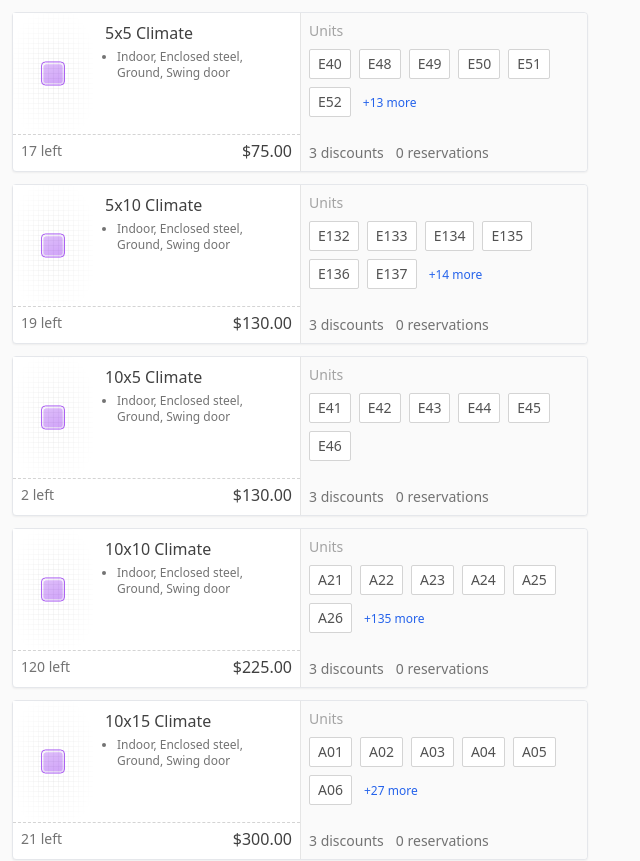
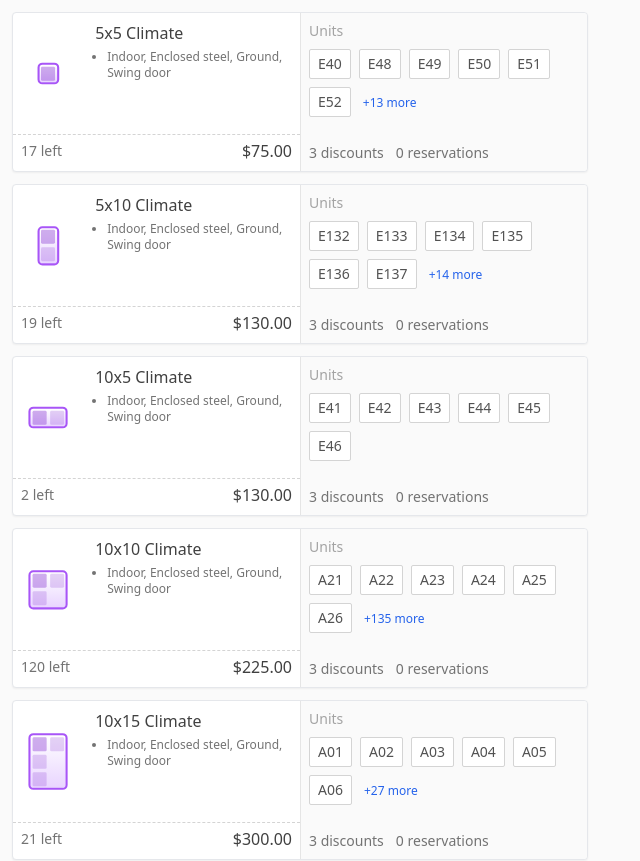
Before and after one commit to tzeying/lets-make-grids, a Next.js app in the folder grids-grids-grids/: page /unit-selector in a window 1280 px wide. Shown: the top 861 px of the page, without its empty margins (0-640 px from the left). Built offline with nearby package versions, Linux system fonts and the light colour scheme.

Commit message:
generate plotted grid

```diff
--- a/grids-grids-grids/components/feature-list.js
+++ b/grids-grids-grids/components/feature-list.js
@@ -15,7 +15,7 @@ function FeatureList({ list }) {
             return acc;
         }, {});
 
-    console.log(displayList)
+    // console.log(displayList)
 
     return (
         <>
--- a/grids-grids-grids/components/grid-image.js
+++ b/grids-grids-grids/components/grid-image.js
@@ -1,18 +1,4 @@
-function GridSVG({ unit }) {
-    return (
-        <svg width="100%" height="100%" xmlns="http://www.w3.org/2000/svg">
-            <defs>
-                <pattern id="smallGrid" width={unit} height={unit} patternUnits="userSpaceOnUse">
-                    <path d={`M ${unit} 0 L 0 0 0 ${unit}`} fill="none" stroke="black" stroke-width="0.5" />
-                </pattern>
-                <pattern id="grid" width="50" height="50" patternUnits="userSpaceOnUse">
-                    <rect width="50" height="50" fill="url(#smallGrid)" />
-                </pattern>
-            </defs>
-            <rect width="100%" height="100%" fill="url(#grid)" />
-        </svg>
-    )
-}
+import GridSVG from '../components/grid-svg';
 
 function GridImage() {
     return (
--- /dev/null
+++ b/grids-grids-grids/components/grid-svg.js
@@ -0,0 +1,17 @@
+function GridSVG({ unit }) {
+    return (
+        <svg width="100%" height="100%" xmlns="http://www.w3.org/2000/svg">
+            <defs>
+                <pattern id="smallGrid" width={unit} height={unit} patternUnits="userSpaceOnUse">
+                    <path d={`M ${unit} 0 L 0 0 0 ${unit}`} fill="none" stroke="black" strokeWidth="0.5" />
+                </pattern>
+                <pattern id="grid" width="50" height="50" patternUnits="userSpaceOnUse">
+                    <rect width="50" height="50" fill="url(#smallGrid)" />
+                </pattern>
+            </defs>
+            <rect width="100%" height="100%" fill="url(#grid)" />
+        </svg>
+    )
+}
+
+export default GridSVG;
--- /dev/null
+++ b/grids-grids-grids/components/plotted-grid.js
@@ -0,0 +1,48 @@
+import GridSVG from './grid-svg';
+import { useEffect, useState } from 'react';
+import _ from 'lodash';
+
+function PlottedGrid({Unit, WidthFt, HeightFt, Scale=1}) {
+
+    let [boundingRectStyles, setBoundingRectStyle] = useState({ width: 0, height: 0 });
+    let [repeat, setRepeats] = useState({ x: 1, y: 0 });
+
+    let getBoundingRectPx = (w, h) => ({ width: w * Unit, height: h * Unit });
+
+    useEffect(() => {
+
+        let { width, height } = getBoundingRectPx(WidthFt, HeightFt);
+        setBoundingRectStyle({ width: width, height: height });
+        setRepeats({ x: Math.floor(WidthFt / 5), y: Math.floor(HeightFt / 5) })
+
+    }, [WidthFt, HeightFt, Unit]);
+
+    return (
+        <div className="w-full h-full bg-white relative" style={{transform: `scale(${Scale})`}}>
+            {/* <div className="grid-mask h-full">
+                <GridSVG unit={Unit} />
+            </div> */}
+            <div className="absolute w-full h-full top-0 flex justify-center items-center">
+                <div style={boundingRectStyles} className='rounded outline outline-purple-500 bg-gradient-to-t from-purple-200 to-transparent flex justify-center items-center relative'>
+
+                    <div className="flex absolute top-0 left-0">
+                        {
+                            _.times(repeat.x, (i) =>
+                                <div className='w-[20px] h-[20px] bg-purple-700 opacity-20 rounded-sm m-[2.5px]'></div>
+                            )
+                        }
+                    </div>
+                    <div className="flex flex-col absolute left-0 top-0">
+                        {
+                            _.times(repeat.y, (i) =>
+                                <div className='w-[20px] h-[20px] bg-purple-700 opacity-20 rounded-sm m-[2.5px]'></div>
+                            )
+                        }
+                    </div>
+                </div>
+            </div>
+        </div>
+    );
+}
+
+export default PlottedGrid;
--- a/grids-grids-grids/components/unit-list.js
+++ b/grids-grids-grids/components/unit-list.js
@@ -7,8 +7,8 @@ function UnitList({list}) {
     return (
         <div className="flex flex-wrap gap-2">
             {
-                showing.map(space =>
-                    <button className='py-1 px-2 text-sm bg-white hover:bg-neutral-100 border border-neutral-300 rounded-sm text-neutral-600'>
+                showing.map((space, i) =>
+                    <button key={i} className='py-1 px-2 text-sm bg-white hover:bg-neutral-100 border border-neutral-300 rounded-sm text-neutral-600'>
                         {Spaces.find(S => S.id == space).name.slice(1)}
                     </button>
                 )
--- /dev/null
+++ b/grids-grids-grids/pages/grid-generator.js
@@ -0,0 +1,28 @@
+import { useEffect, useState } from 'react';
+import PlottedGrid from '../components/plotted-grid';
+import _ from 'lodash';
+
+function GridGenerator({}) {
+
+    let [widthFeet, setWidthFeet] = useState(5);
+    let [heightFeet, setHeightFeet] = useState(5);
+    let [gridUnit, setGridUnit] = useState(5);
+
+    return (
+        <>
+            <div className="flex p-2 gap-4">
+                <div className='flex flex-col w-16'>
+                    <label className='text-neutral-400 text-xs'>Width</label>
+                    <input type="number" value={widthFeet} onChange={e => setWidthFeet(e.target.value)} />
+                </div>
+                <div className='flex flex-col w-16'>
+                    <label className='text-neutral-400 text-xs'>Height</label>
+                    <input type="number" value={heightFeet} onChange={e => setHeightFeet(e.target.value)} />
+                </div>
+            </div>
+            <PlottedGrid Unit={gridUnit} WidthFt={widthFeet} HeightFt={heightFeet} Scale={0.5}/>
+        </>
+    );
+}
+
+export default GridGenerator;
--- a/grids-grids-grids/pages/unit-selector.js
+++ b/grids-grids-grids/pages/unit-selector.js
@@ -2,21 +2,33 @@ import PricingGroups from '../data/pricing-groups.json';
 import FeatureList from '../components/feature-list';
 import UnitList from '../components/unit-list'
 import GridImage from '../components/grid-image';
+import GridSVG from '../components/grid-svg';
+import PlottedGrid from '../components/plotted-grid';
 let formatCurrency = value => value.toLocaleString('us-US', { style: 'currency', currency: 'USD' });
 
 function UnitSelector() {
-    console.log(PricingGroups);
+
+    console.log(PricingGroups[0].size.split('x'))
+
     return (
         <div className="w-full bg-[#FAFAFA]">
             <div className='gap-3 flex flex-col p-3 w-[600px]'>
                 {
                     PricingGroups.map(PG =>
                         PG.availableSpaceCount > 0 &&
-                        <div className='bg-white shadow-sm border rounded flex h-40'>
+                        <div key={PG.id} className='bg-white shadow-sm border rounded flex h-40'>
                             <div className='w-1/2 flex flex-col justify-between'>
-                                <div className="flex h-full">
-                                    <GridImage />
-                                    <div className='px-3 pt-2'>
+                                <div className="flex h-full relative">
+                                    {/* <GridImage /> */}
+                                    <div className="flex w-1/3 h-full overflow-hidden items-center">
+                                        <PlottedGrid
+                                            Unit={5}
+                                            WidthFt={PG.size.split('x')[0]}
+                                            HeightFt={PG.size.split('x')[1]}
+                                            Scale={0.7}
+                                        />
+                                    </div>
+                                    <div className='px-3 pt-2 w-full'>
                                         <p className='text-neutral-700' key={PG.id}>{PG.size} {PG.name}</p>
                                         <FeatureList list={PG.featureIds}></FeatureList>
                                     </div>
```
Also changed, not shown: 1 other file (tests, documents, lock files or other folders).
